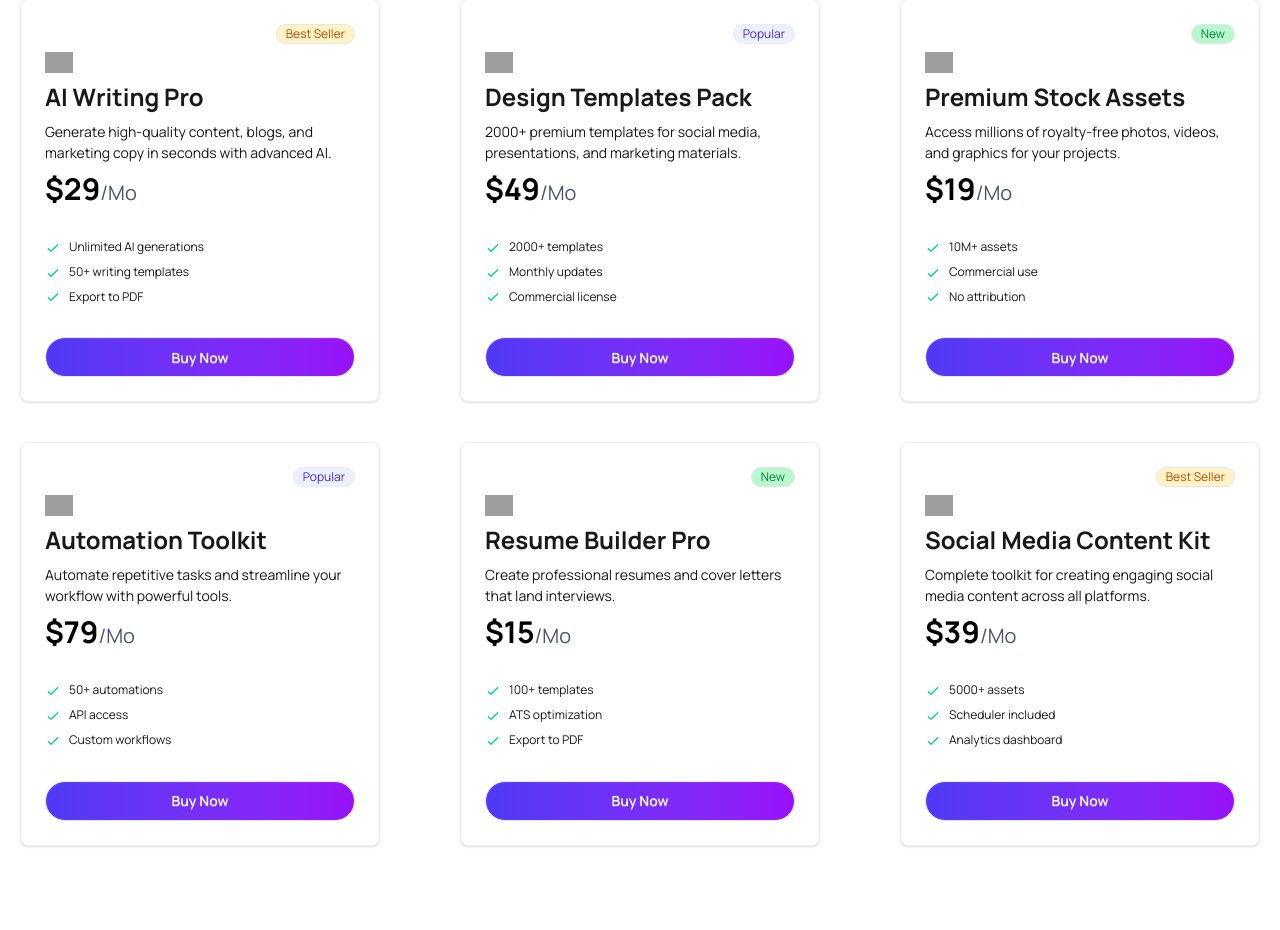
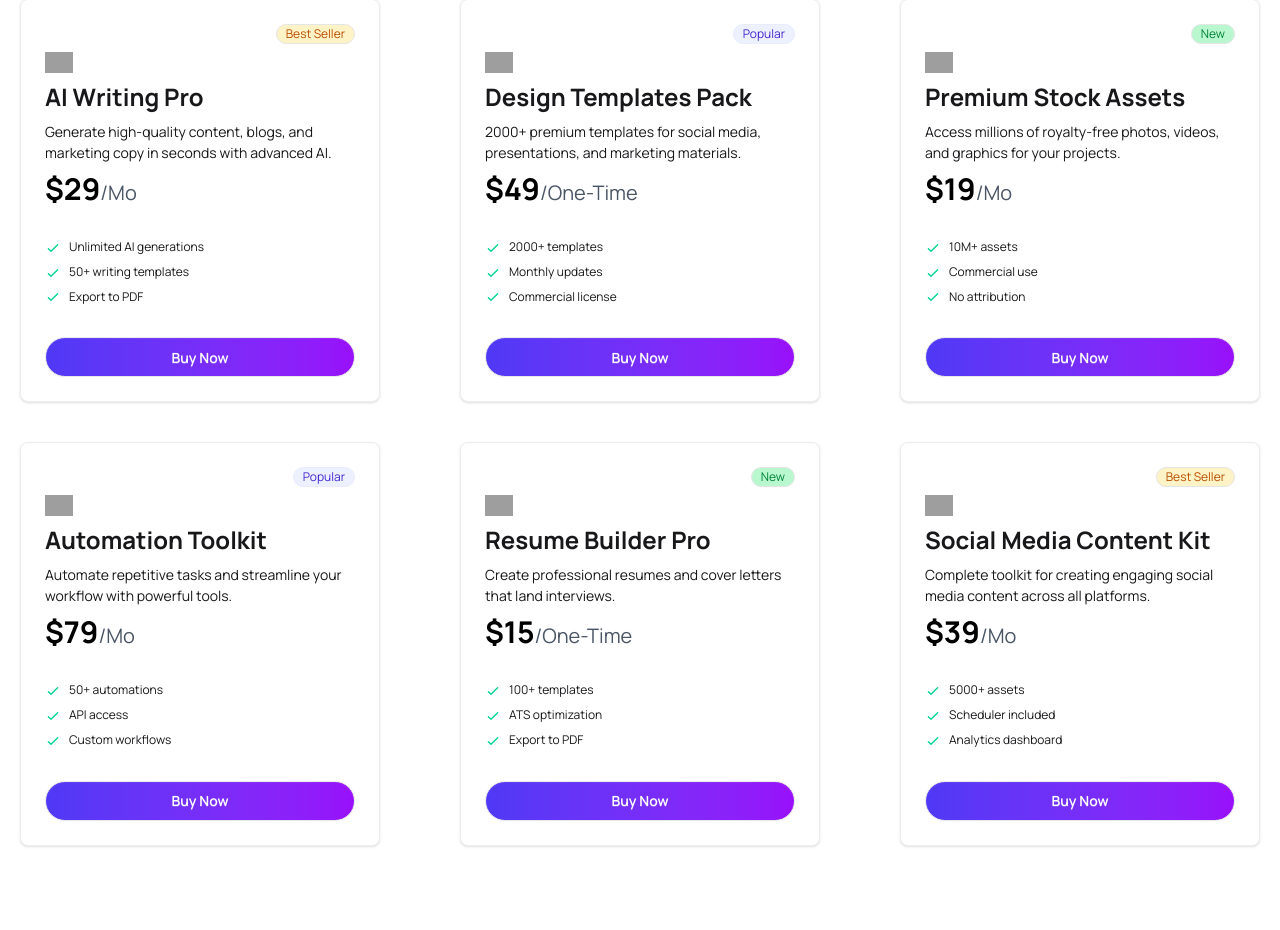
Before and after one commit to nayan12dey/Digitools-Platform, a React (Vite) app: page / in a window 1280 px wide. Shown: the part 1194-2124 px from the top of the page. Built offline with nearby package versions, Linux system fonts and the light colour scheme; grey boxes are pictures that could not be loaded.

Commit message:
add product period in the card

```diff
--- a/src/component/ProductCard.jsx
+++ b/src/component/ProductCard.jsx
@@ -37,7 +37,7 @@ const ProductCard = ({ product, carts, setCarts }) => {
                         <img className='w-7' src={product.icon} alt="" />
                         <h2 className="text-2xl font-bold">{product.name}</h2>
                         <p>{product.description}</p>
-                        <span className="text-xl text-left text-gray-600"><span className='text-3xl text-black font-bold'>${product.price}</span>/Mo</span>
+                        <span className="text-xl text-left text-gray-600"><span className='text-3xl text-black font-bold'>${product.price}</span>/{product.period}</span>
                     </div>
                     <ul className="mt-6 flex flex-col gap-2 text-xs">
                         {
```
